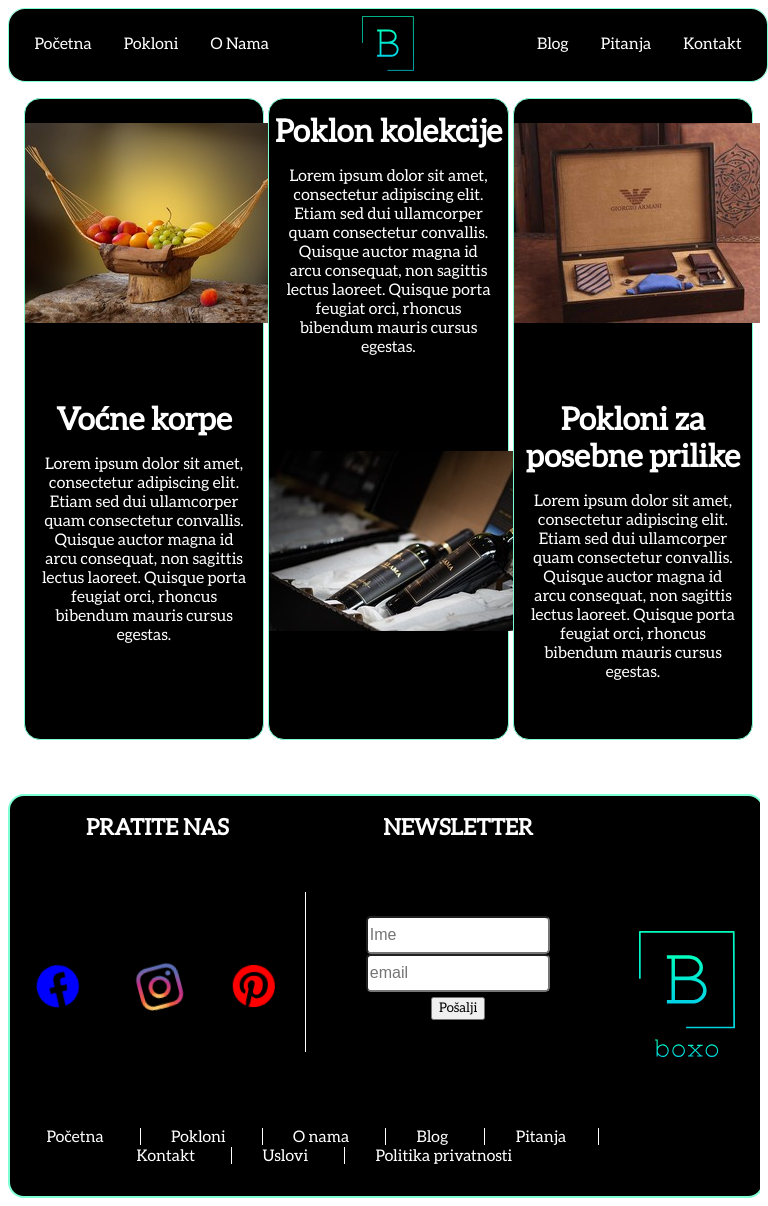
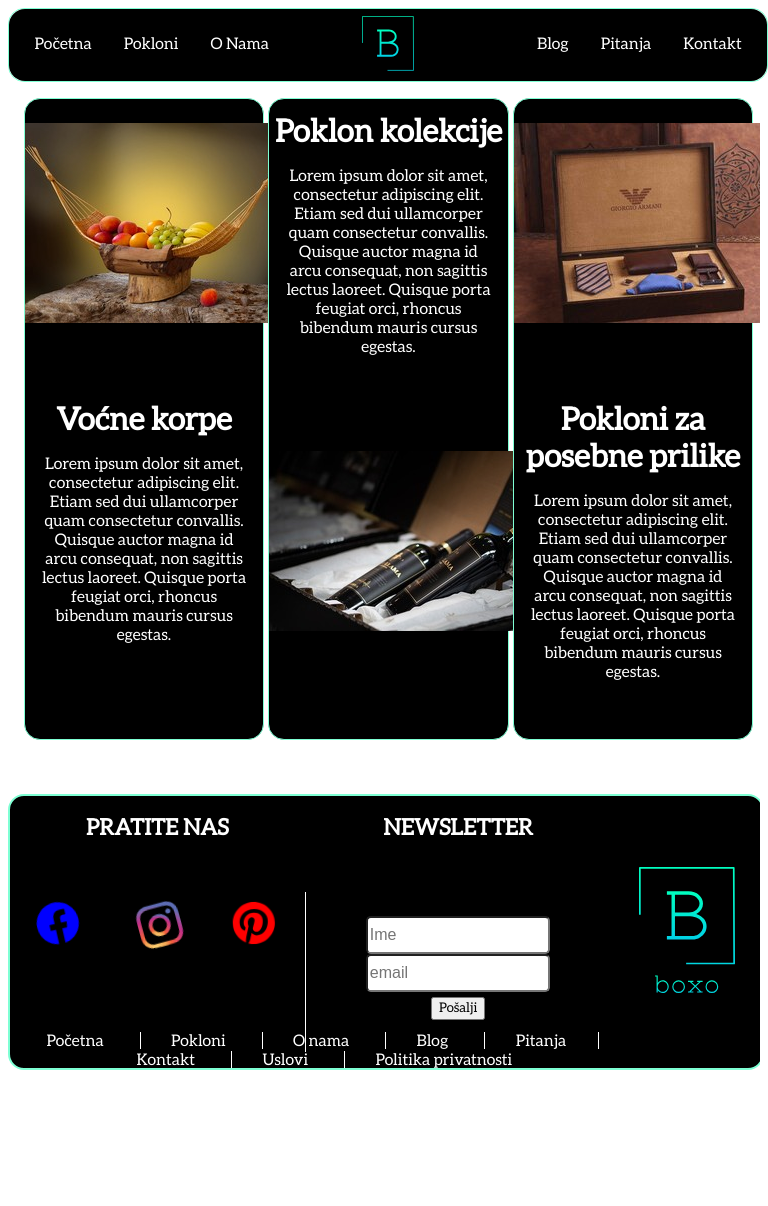
Before and after one commit to InovaTTion/Boxo, a website: page Boxo/public_html/gifts.html in a window 768 px wide. After the commit the page ends 1078 px from the top, so only its background shows below. Drawn offline with nearby package versions, Linux system fonts and the light colour scheme.

Commit message:
mediaQueries (768px), bottomNavClass height to 34vh

```diff
--- a/Boxo/public_html/mediaQueries.css
+++ b/Boxo/public_html/mediaQueries.css
@@ -732,6 +732,11 @@
     }
 
     /*BOTTOM NAVIGATION*/
+
+    .bottomNavClass{
+        height: 34vh;
+    }
+
     .bottomLogoClass{
         display: none;
     }
```
